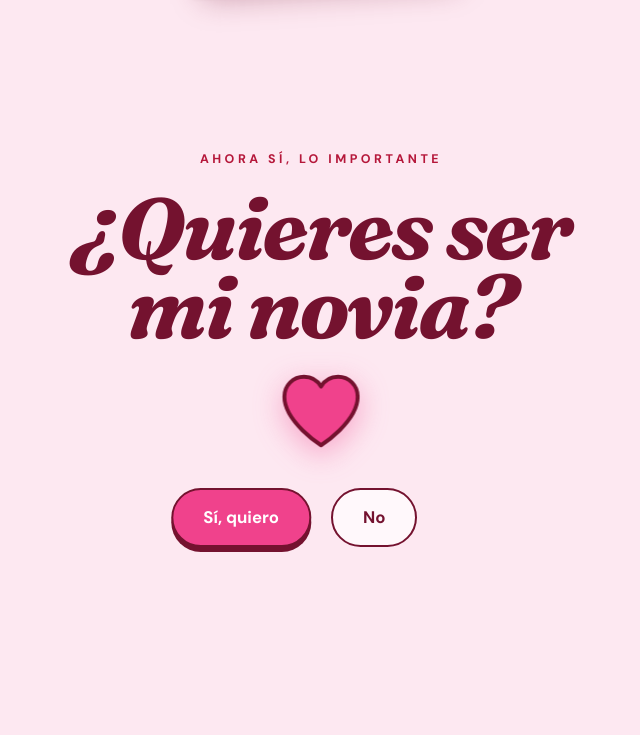
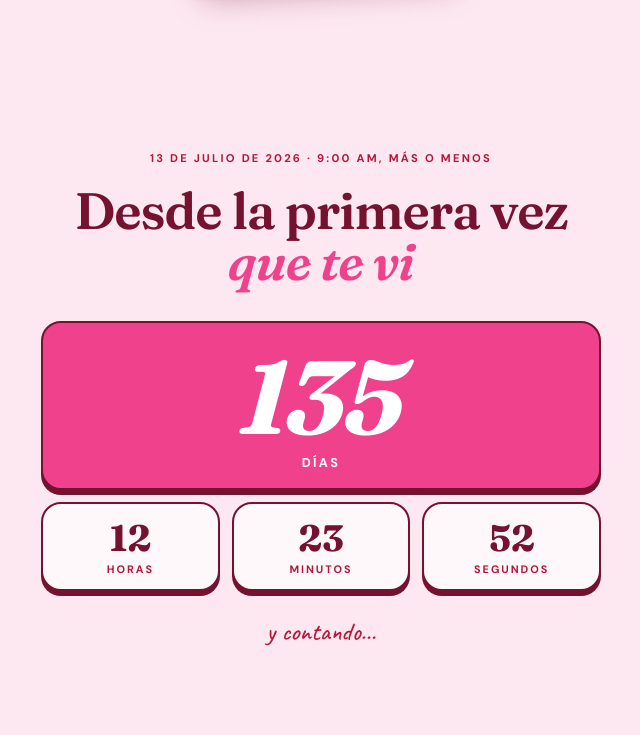
Before and after one commit to TeddyArellano/para-ti, a plain HTML site: page index.html in a window 1280 px wide. Shown: the part 2225-2960 px from the top of the page, without its empty margins (319-959 px from the left). Drawn offline with Linux system fonts and the light colour scheme.

Commit message:
Agrega contador desde que nos conocimos

```diff
--- a/index.html
+++ b/index.html
@@ -109,6 +109,18 @@
     background-image: repeating-linear-gradient(transparent 0 33px, #f4bcd866 33px 34px); }
   .back p { font-family: var(--hand); font-size: 1.9rem; line-height: 34px; color: var(--wine); }
   .hint { text-align: center; font-family: var(--hand); font-size: 1.35rem; margin-top: 30px; color: var(--roof); }
+
+  /* ---------- contador ---------- */
+  .since { text-align: center; padding-top: 90px; }
+  .since .eyebrow { display: block; margin-bottom: 18px; font-size: .7rem; letter-spacing: .2em; }
+  .counter { margin-top: 34px; display: grid; grid-template-columns: repeat(3, 1fr); gap: 12px; }
+  .unit { background: var(--cream); border: 2px solid var(--wine); border-radius: 20px; box-shadow: 0 5px 0 var(--wine); padding: 16px 6px 12px; display: grid; gap: 4px; }
+  .unit b { font-family: var(--display); font-variation-settings: "SOFT" 100, "opsz" 144; font-weight: 700; font-size: 2.3rem; line-height: 1; font-variant-numeric: tabular-nums; }
+  .unit span { font-size: .68rem; font-weight: 700; letter-spacing: .18em; text-transform: uppercase; color: var(--roof); }
+  .unit.big { grid-column: 1 / -1; background: var(--hot); color: #fff; padding: 22px 6px 16px; }
+  .unit.big b { font-size: clamp(4.5rem, 24vw, 6.5rem); font-style: italic; letter-spacing: -.03em; }
+  .unit.big span { color: #fff; font-size: .8rem; }
+  .since-note { font-family: var(--hand); font-size: 1.6rem; color: var(--roof); margin-top: 22px; }
 
   /* ---------- la pregunta ---------- */
   .ask { text-align: center; padding: 90px 0 100px; }
@@ -266,6 +278,18 @@
     </div>
   </section>
 
+  <section class="since wrap">
+    <span class="eyebrow reveal">13 de julio de 2026 · 9:00 am, más o menos</span>
+    <h2 class="reveal">Desde la primera vez<br><em>que te vi</em></h2>
+    <div class="counter reveal" id="counter" role="timer" aria-label="Tiempo desde que nos conocimos">
+      <div class="unit big"><b id="cd">0</b><span>días</span></div>
+      <div class="unit"><b id="ch">00</b><span>horas</span></div>
+      <div class="unit"><b id="cm">00</b><span>minutos</span></div>
+      <div class="unit"><b id="cs">00</b><span>segundos</span></div>
+    </div>
+    <p class="since-note reveal">y contando…</p>
+  </section>
+
   <section class="ask wrap" id="pregunta">
     <span class="eyebrow reveal">Ahora sí, lo importante</span>
     <h2 class="reveal">¿Quieres ser mi novia?</h2>
@@ -379,6 +403,19 @@
   const io = new IntersectionObserver(es => es.forEach(e => { if (e.isIntersecting) { e.target.classList.add('in'); io.unobserve(e.target); } }), { threshold: .15 });
   document.querySelectorAll('.reveal').forEach(el => io.observe(el));
 
+  // contador desde que nos conocimos (hora del centro de México)
+  const MET = new Date('2026-07-13T09:00:00-06:00').getTime();
+  const pad = n => String(n).padStart(2, '0');
+  const cd = document.getElementById('cd'), ch = document.getElementById('ch'), cm = document.getElementById('cm'), cs = document.getElementById('cs');
+  function tick() {
+    const t = Math.max(0, Math.floor((Date.now() - MET) / 1000));
+    cd.textContent = Math.floor(t / 86400);
+    ch.textContent = pad(Math.floor(t / 3600) % 24);
+    cm.textContent = pad(Math.floor(t / 60) % 60);
+    cs.textContent = pad(t % 60);
+  }
+  tick(); setInterval(tick, 1000);
+
   // polaroids
   document.querySelectorAll('.polaroid').forEach(p => p.addEventListener('click', () => p.classList.toggle('flip')));
 
```
